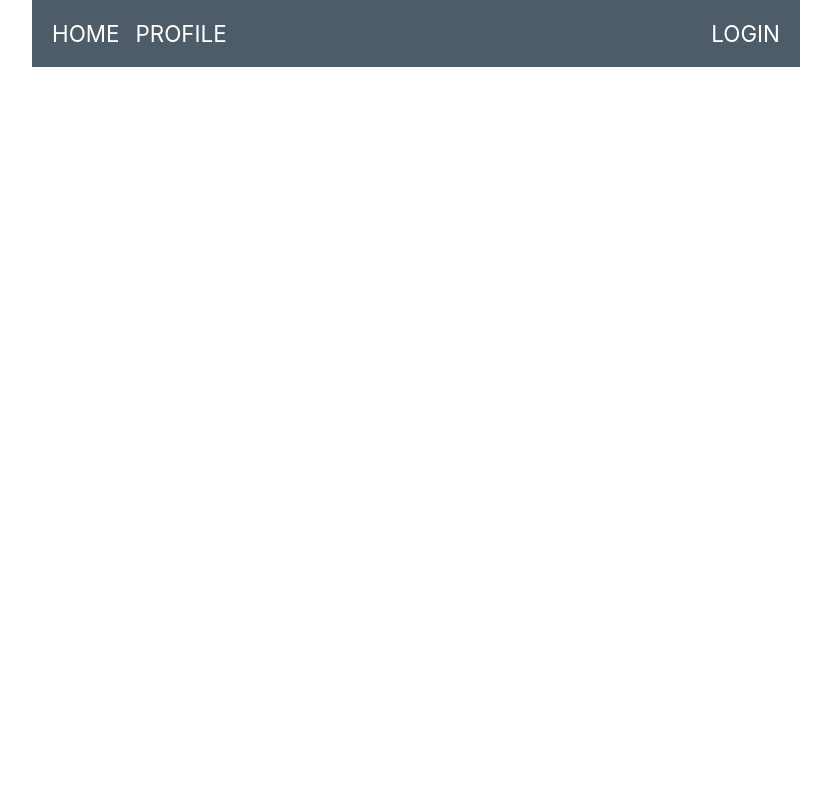
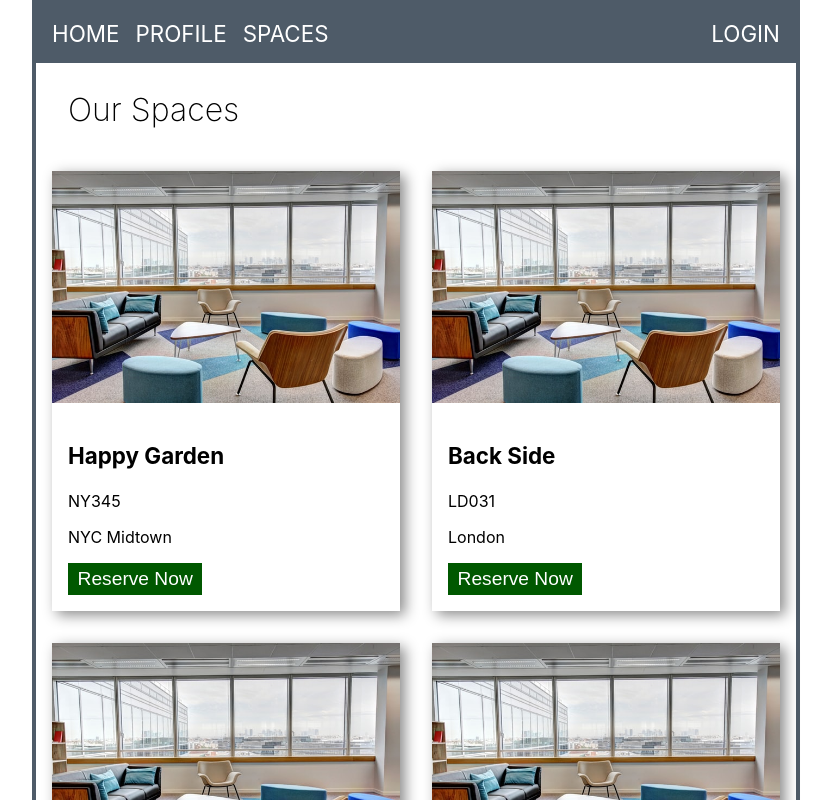
Before and after one commit to mhoumann87/space-finder-frontend, a React (Create React App) app: page /spaces in a window 1280 px wide. Shown: the top 800 px of the page, without its empty margins (224-1055 px from the left). Built offline with nearby package versions, Linux system fonts and the light colour scheme.

Commit message:
Add styles for spaces and touch up jsx

```diff
--- a/src/components/App.tsx
+++ b/src/components/App.tsx
@@ -8,6 +8,8 @@
 import { NavBar } from './NavBar';
 import { Home } from './Home';
 import { Profile } from './Profile';
+import { Spaces } from './spaces/Spaces';
+import { DataService } from '../services/DataService';
 
 interface AppState {
   user: User | undefined;
@@ -15,6 +17,7 @@
 
 export class App extends React.Component<{}, AppState> {
   private authService: AuthService = new AuthService();
+  private dataService: DataService = new DataService();
 
   constructor(props: any) {
     super(props);
@@ -52,6 +55,10 @@
                   user={this.state.user}
                 />
               </Route>
+
+              <Route exact path='/spaces'>
+                <Spaces dataService={this.dataService} />
+              </Route>
             </Switch>
           </div>
         </Router>
--- a/src/components/NavBar.tsx
+++ b/src/components/NavBar.tsx
@@ -17,6 +17,7 @@
         <div className='primary-nav'>
           <Link to='/'>Home</Link>
           <Link to='/profile'>Profile</Link>
+          <Link to='/spaces'>Spaces</Link>
         </div>
 
         <div className='secondary-menu'>{loginLogout}</div>
--- /dev/null
+++ b/src/components/spaces/SpaceComponent.css
@@ -0,0 +1,20 @@
+.space__card {
+  display: flex;
+  flex-direction: column;
+
+  box-shadow: 5px 4px 13px 0px rgba(0, 0, 0, 0.46);
+}
+
+.space__card--content {
+  padding: 1em;
+}
+
+.space__card--title {
+  font-size: 1.4rem;
+}
+
+.reserve-btn {
+  background-color: rgb(0, 88, 0);
+  font-size: 1.2rem;
+  padding: 0.25em 0.5em;
+}
--- a/src/components/spaces/SpaceComponent.tsx
+++ b/src/components/spaces/SpaceComponent.tsx
@@ -1,5 +1,7 @@
 import { Component } from 'react';
 import space from '../../assets/space.jpg';
+
+import './SpaceComponent.css';
 
 interface SpaceComponentProps {
   spaceId: string;
@@ -22,14 +24,16 @@
         ) : (
           <img src={space} alt='Generic Space' className='space__card__img' />
         )}
+        <div className='space__card--content'>
           <h3 className='space__card--title'>{this.props.name}</h3>
           <p className='space__card--id'>{this.props.spaceId}</p>
           <p className='space__card--location'>{this.props.location}</p>
           <button
             onClick={() => this.props.reserveSpace(this.props.spaceId)}
-          className='reserve-btn'>
+            className=' btn reserve-btn'>
             Reserve Now
           </button>
+        </div>
       </div>
     );
   }
--- /dev/null
+++ b/src/components/spaces/Spaces.css
@@ -0,0 +1,11 @@
+.spaces h2 {
+  font-size: 2rem;
+  font-weight: 200;
+  padding: 0 1em;
+}
+.spaces__grid {
+  display: grid;
+  grid-template-columns: repeat(2, 1fr);
+  gap: 2em;
+  padding: 1em;
+}
--- a/src/components/spaces/Spaces.tsx
+++ b/src/components/spaces/Spaces.tsx
@@ -3,6 +3,8 @@
 import { Space } from '../../model/Space';
 import { DataService } from '../../services/DataService';
 import { SpaceComponent } from './SpaceComponent';
+
+import './Spaces.css';
 
 interface SpacesState {
   spaces: Space[];
@@ -46,13 +48,14 @@
         />
       );
     }
+    return rows;
   }
 
   render() {
     return (
-      <div>
+      <div className='spaces'>
         <h2>Our Spaces</h2>
-        {this.renderSpaces()}
+        <div className='spaces__grid'>{this.renderSpaces()}</div>
       </div>
     );
   }
--- a/src/index.css
+++ b/src/index.css
@@ -14,6 +14,11 @@
 code {
   font-family: source-code-pro, Menlo, Monaco, Consolas, 'Courier New',
     monospace;
+}
+
+img {
+  max-width: 100%;
+  display: block;
 }
 
 a {
```
Lines whose indentation alone changed are shown as unchanged.
